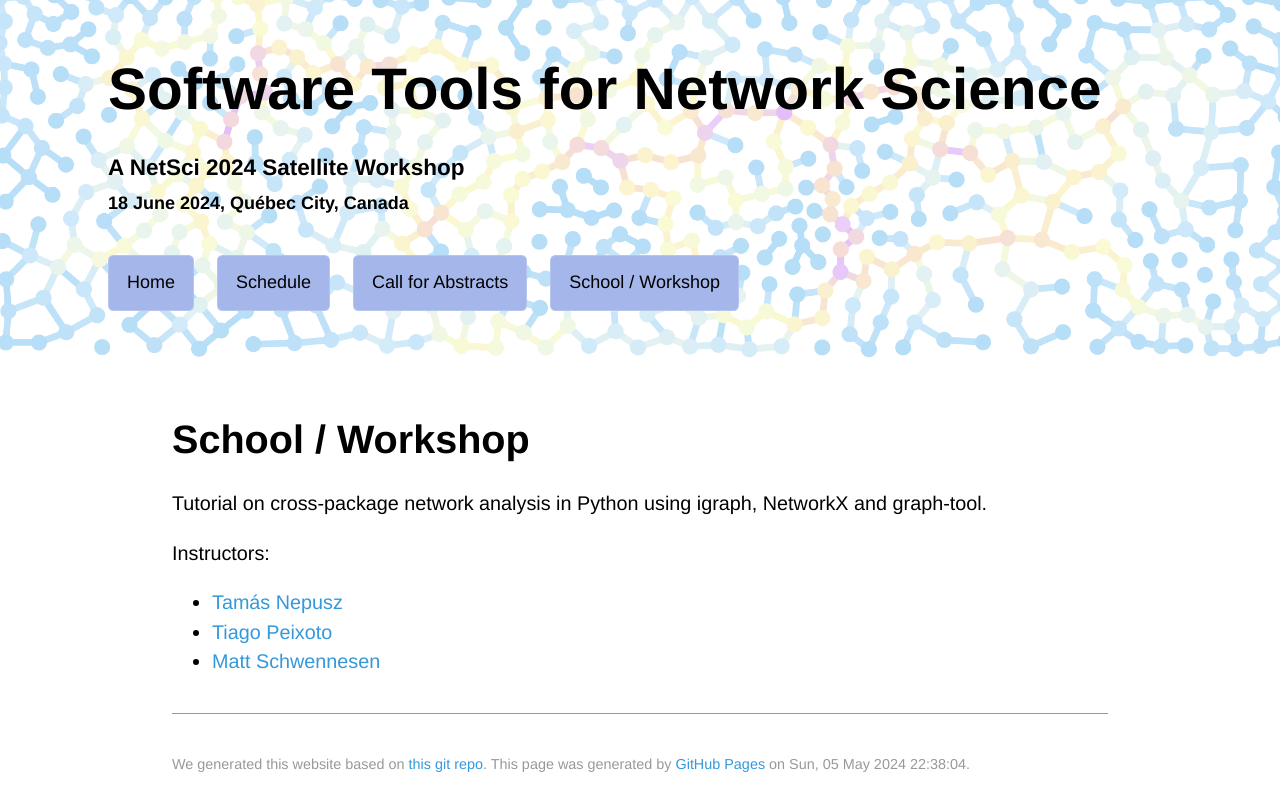
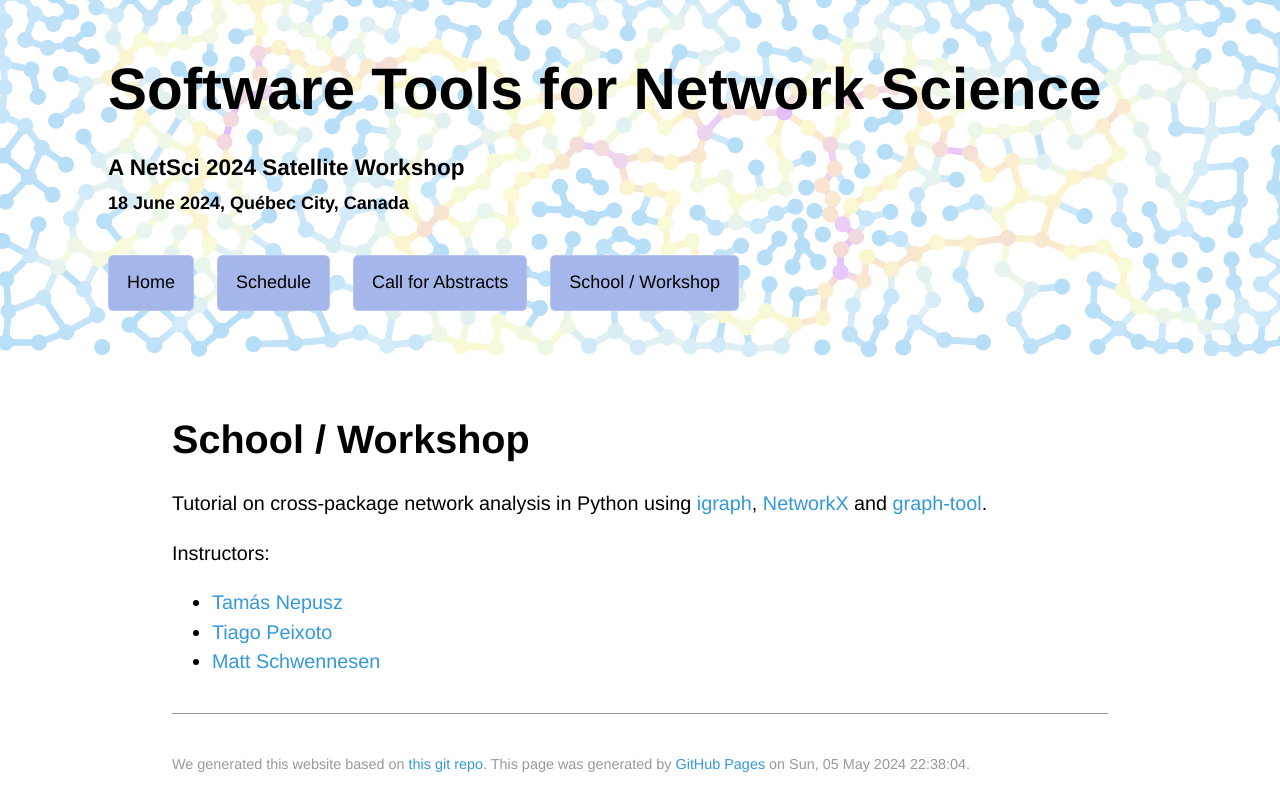
Before and after one commit to nas-col/netsci.nascol.net, a Jekyll site: the page built from school.md, in a window 1280 px wide. Shown: the top 811 px of the page. Built offline with Jekyll 4.4.1, drawn with Linux system fonts in a browser that asks for light colours; some web fonts are replaced; our own code applies the rules of GitHub Pages for plain Markdown files; part of the change alters nothing that is shown.

```diff
--- a/school.md
+++ b/school.md
@@ -4,7 +4,7 @@ layout: default
 
 # School / Workshop
 
-Tutorial on cross-package network analysis in Python using igraph, NetworkX and graph-tool.
+Tutorial on cross-package network analysis in Python using [igraph](https://python.igraph.org), [NetworkX](https://networkx.org) and [graph-tool](https://graph-tool.skewed.de/).
 
 Instructors:
 
```
